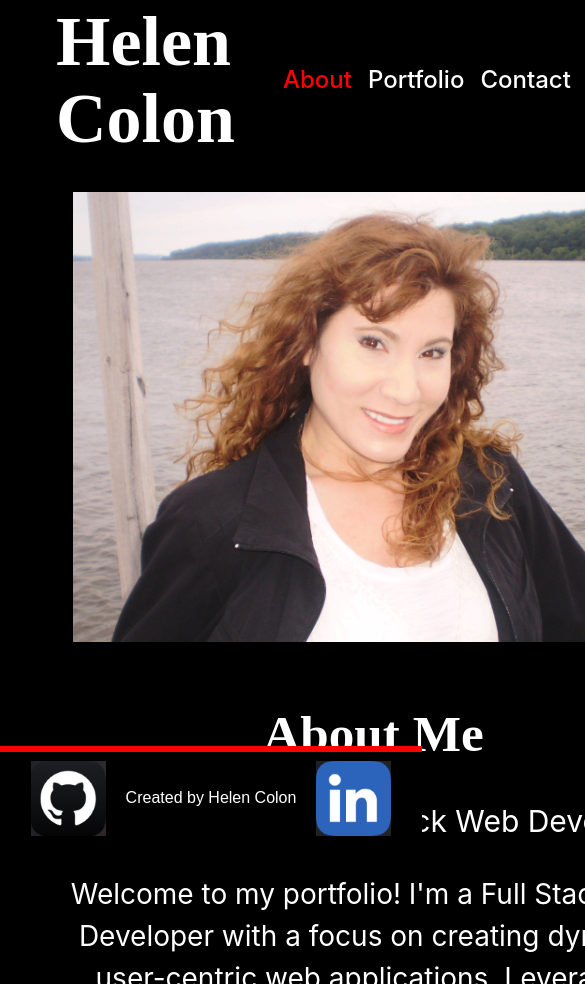
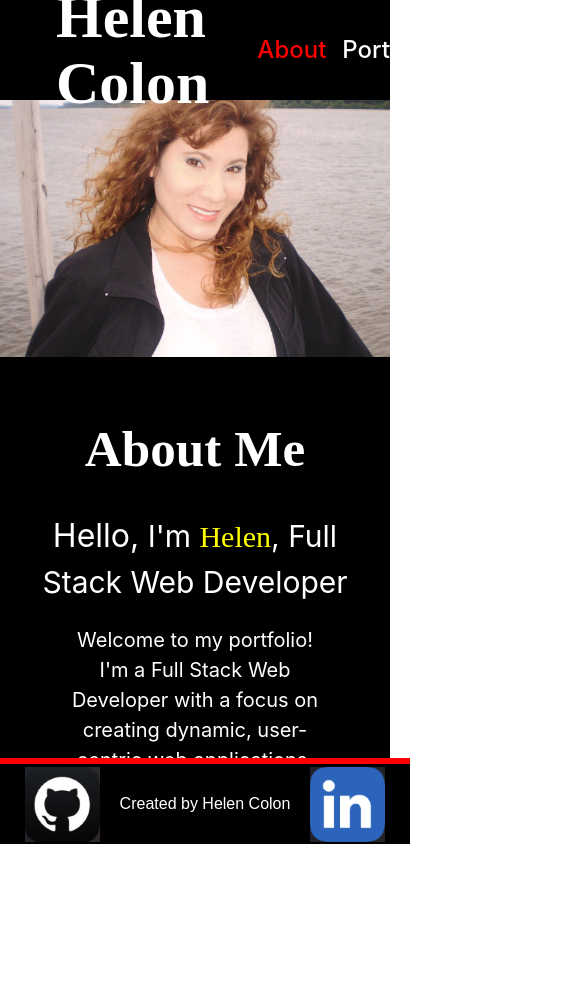
Before and after one commit to Lychnian/react-portfolio, a React (Vite) app: page / in a window 390 px wide. Shown: the top 984 px of the page, 585 px wide, since content can reach past the window. After the commit the page ends 844 px from the top, so only its background shows below. Built offline with nearby package versions, Linux system fonts and the light colour scheme.

Commit message:
Edited about, footer, header, portfolio css and contact jsx

```diff
--- a/src/components/pages/Contact.jsx
+++ b/src/components/pages/Contact.jsx
@@ -1,45 +1,6 @@
 import React, { useState } from "react";
 import { validateEmail } from "../../utils/helpers";
-
-const styles = {
-  container: {
-    backgroundColor: "black",
-    color: "white",
-    textAlign: "center",
-  },
-  h1: {
-    textAlign: "center",
-    color: "yellow",
-    fontSize: "40px",
-  },
-  form: {
-    textAlign: "center",
-  },
-  email: {
-    textAlign: "center",
-    color: "#0000FF",
-  },
-  input: {
-    margin: "0.5rem",
-    backgroundColor: "white",
-    color: "black",
-    padding: "0.5rem",
-    borderRadius: "5px",
-  },
-  inputa: {
-    height: "40px",
-  },
-  paragraph: {
-    fontSize: "18px",
-    fontStyle: "italic",
-    color: "#666",
-    margin: "0.5rem",
-  },
-  successText: {
-    color: "green",
-    margin: "0.5rem",
-  },
-};
+import '../../css/contact.css';
 
 function Form() {
   const [email, setEmail] = useState("");
@@ -90,14 +51,15 @@ function Form() {
   };
 
   return (
-    <div style={styles.container}>
-      <h1 style={styles.h1}>Contact Me</h1>
-      <p style={styles.paragraph}>Please fill out the form below to contact me for work opportunities.</p>
-      <div style={styles.email}>
+    <div className="container">
+      <div className="contact-container">
+        <h1 className="contact-title">Contact Me</h1>
+        <p className="contact-paragraph">Please fill out the form below to contact me for work opportunities.</p>
+        <div className="contact-email">
           <a href="mailto:HelenColon@test.123">HelenColon@test.123</a>
         </div>
-      <form action="mailto:HelenColon@test.123" method="post" encType="text/plain" style={styles.form} className="form">
-        <div style={styles.input}>
+        <form action="mailto:HelenColon@test.123" method="post" encType="text/plain" className="contact-form">
+          <div className="input">
             <input
               value={email}
               name="email"
@@ -107,7 +69,7 @@ function Form() {
               required
             />
           </div>
-        <div style={styles.input}>
+          <div className="input">
             <input
               value={Name}
               name="Name"
@@ -117,9 +79,9 @@ function Form() {
               required
             />
           </div>
-        <div style={styles.input}>
+          <div className="input">
             <input
-            style={styles.inputa}
+              className="inputa"
               value={message}
               name="message"
               onChange={handleInputChange}
@@ -135,10 +97,11 @@ function Form() {
          </div>
         </form>
         {successMessage && (
-        <div style={styles.successText}>
+          <div className="success-text">
             <p>{successMessage}</p>
           </div>
         )}
+      </div>
     </div>
   );
 }
--- a/src/css/about.css
+++ b/src/css/about.css
@@ -18,12 +18,13 @@
     width: 100%;
     display: flex;
     justify-content: center;
-    margin-top: 40px;
+    margin-top: 200px;
+    padding-top: 100px;
   }
 
   .hero-image {
     width: 100%;
-    max-width: 600px;
+    max-width: 700px;
     border: none;
     filter: opacity(100%);
     cursor: default;
@@ -67,6 +68,41 @@
     padding-bottom: 100px;
   }
 
+  @media screen and (max-width: 950px) {
+    .h1 {
+      font-size: 30px;
+    }
+
+    .paragraph {
+      font-size: 20px;
+    }
+    .about-container {
+      margin-bottom: 30px; /* Adjust margin-bottom for smaller screens */
+      margin-bottom: 0;
+      padding-bottom: 0;
+    }
+
+    .hero-container {
+      margin-top: 400px; /* Adjust the margin-top for the hero container */
+      padding-top: 60px;
+    }
+
+    .hero-image {
+      margin-top: 5px; /* Adjust the margin-top for the hero image */
+      padding-top: 5px; /* Adjust the padding-top for the hero image */
+    }
+
+    .about-content {
+      text-align: center;
+      padding: 30px; /* Add padding for content */
+    }
+
+  }
+
+
+
+
+
 
   @media screen and (max-width: 602px) {
     .about-container {
--- /dev/null
+++ b/src/css/contact.css
@@ -0,0 +1,86 @@
+/* contact.css */
+body {
+    margin: 0;
+    padding: 0;
+    height: 100vh;
+    width: 100%;
+    display: flex;
+    justify-content: center;
+    background-color: black;
+}
+
+.container {
+    background-color: black; /* Add background color to the container */
+    height: 100vh; /* Make the container cover the entire viewport height */
+    width: 100%;
+    display: flex;
+    justify-content: center; /* Center the content horizontally */
+    align-items: center; /* Center the content vertically */
+}
+
+.contact-container {
+    top: 0;
+    left: 0;
+    width: 100%;
+    height: auto;
+    display: flex;
+    flex-direction: column;
+    justify-content: center;
+    align-items: center;
+    background-color: black;
+    margin-top: 60px;
+    margin-bottom: 60px;
+    padding: 20px;
+    border-radius: 10px;
+}
+
+    /* Center the form horizontally */
+.contact-form {
+    width: 100%;
+    max-width: 400px;
+}
+
+  /* Other styles remain the same */
+.contact-title {
+    text-align: center;
+    color: white;
+    font-size: 40px;
+}
+
+.contact-email {
+    text-align: center;
+    color: yellow;
+}
+
+.contact-email a {
+    color: yellow;
+    font-size: 20px;
+}
+
+.input {
+    margin: 0.5rem;
+    background-color: white;
+    color: black;
+    padding: 0.5rem;
+    border-radius: 5px;
+}
+
+.inputa {
+    height: 40px;
+}
+
+.contact-paragraph {
+    font-size: 18px;
+    font-style: italic;
+    color: white;
+    margin: 0.5rem;
+}
+
+button[type="button"] {
+    background-color: yellow;
+}
+
+.success-text {
+    color: red;
+    margin: 0.5rem;
+}
--- a/src/css/footer.css
+++ b/src/css/footer.css
@@ -11,6 +11,9 @@
     font-size: 16px;
     padding: 1rem;
     bottom: 0;
+    left: 0;
+    padding: 10px;
+    margin-top: 0;
 }
 
 .footer-content {
--- a/src/css/header.css
+++ b/src/css/header.css
@@ -1,11 +1,15 @@
 .navbar {
+    position: fixed;
+    top: 0;
+    left: 0;
     background-color: black;
     color: white;
     display: flex;
     justify-content: space-evenly;
     align-items: center;
-    height: 120px;
-    padding-top: 20px;
+    height: 100px;
+    width: 100%;
+    z-index: 1000;
 }
 
 .navbarA {
@@ -31,7 +35,7 @@
 }
 
 h1.h1 {
-    font-size: 70px;
+    font-size: 60px;
     padding-left: 1rem;
     color: white;
     font-family: "Lucida Calligraphy", "Lucida Handwriting", cursive; /* Use Lucida Calligraphy or any cursive font */
--- a/src/css/portfolio.css
+++ b/src/css/portfolio.css
@@ -17,16 +17,16 @@
 .description-container {
   display: flex;
   justify-content: center; /* Centers the description box */
+  padding-top: 50px;
 }
 
 /* Portfolio Description */
 .portfolio-description {
   font-size: 30px;
   text-align: center;
-  margin: 40px;
   margin-left: 80px;
   margin-right:100px;
-  padding: 0 15px; /* Padding on the sides */
+  padding: 0;
 }
 
 /* Flex container for cards */
```
Lines whose indentation alone changed are shown as unchanged.
